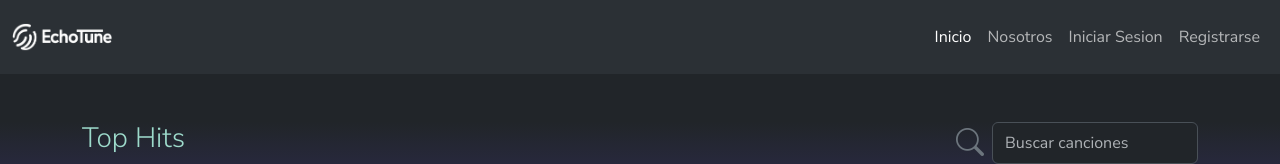
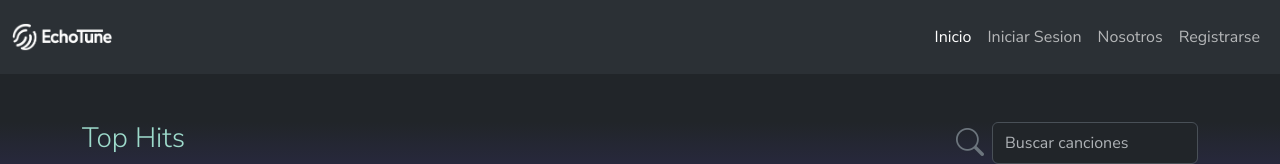
Before and after one commit to omarmatt31/echoTune, a React (Vite) app: page / in a window 1280 px wide. Shown: the top 164 px of the page. Built offline with nearby package versions, Linux system fonts and the light colour scheme.

Commit message:
agregue el boton cerrar sesión en el administrador y la logica necesaria para relizar la acción

```diff
--- a/src/App.jsx
+++ b/src/App.jsx
@@ -22,7 +22,7 @@ function App() {
   return (
     <>
     <BrowserRouter>
-      <Menu></Menu>
+      <Menu usuarioAdmin={usuarioAdmin} setUsuarioAdmin={setUsuarioAdmin}></Menu>
       <main>
         <Routes>
           <Route path="/" element={<Inicio canciones={canciones}></Inicio>}></Route>
--- a/src/components/pages/cancion/CardCancion.jsx
+++ b/src/components/pages/cancion/CardCancion.jsx
@@ -15,7 +15,7 @@ const CardCancion = ({cancion}) => {
                         </Card.Text>
                     </div>
                     <div className="d-flex ">
-                        <Button variant="" className="rounded-5 pe-0 pb-0"><i class="bi bi-play-circle fs-1 color-secundario"></i></Button>
+                        <Button variant="" className="rounded-5 pe-0 pb-0"><i className="bi bi-play-circle fs-1 color-secundario"></i></Button>
                     </div>
                 </Card.Body>
                 </div>
--- a/src/components/shared/Menu.jsx
+++ b/src/components/shared/Menu.jsx
@@ -1,25 +1,58 @@
+import Container from "react-bootstrap/Container";
+import Nav from "react-bootstrap/Nav";
+import Navbar from "react-bootstrap/Navbar";
+import LogoNav from "../../assets/echoTune_Logo-negativo.png";
+import { NavLink, Link, useNavigate} from "react-router";
+import { Button } from "react-bootstrap";
 
-import Container from 'react-bootstrap/Container';
-import Nav from 'react-bootstrap/Nav';
-import Navbar from 'react-bootstrap/Navbar';
-import LogoNav from '../../assets/echoTune_Logo-negativo.png'
-import { NavLink, Link } from 'react-router';
+function Menu({ usuarioAdmin, setUsuarioAdmin }) {
 
-function Menu() {
+  const navegacion = useNavigate()
+
+  const cerrarSesion = ()=>{
+    setUsuarioAdmin(false)
+    sessionStorage.removeItem('userAdmin')
+    navegacion('/')
+  }
   return (
     <Navbar expand="lg" className="bg-body-tertiary">
       <Container fluid>
-        <Navbar.Brand as={Link} to={'/'}><img src={LogoNav} alt="Logo EchoTune" className='logo-nav img-fluid'/></Navbar.Brand>
+        <Navbar.Brand as={Link} to={"/"}>
+          <img
+            src={LogoNav}
+            alt="Logo EchoTune"
+            className="logo-nav img-fluid"
+          />
+        </Navbar.Brand>
         <Navbar.Toggle aria-controls="navbarScroll" />
         <Navbar.Collapse id="navbarScroll">
-          <Nav
-            className="ms-auto"
-            navbarScroll
-          >
-            <NavLink to={'/'} className="nav-link">Inicio</NavLink>
-            <NavLink to={'/nosotros'} className="nav-link">Nosotros</NavLink>
-            <NavLink to={'/login'} className="nav-link">Iniciar Sesion</NavLink>
-            <NavLink to={'/*'} className="nav-link">Registrarse</NavLink>
+          <Nav className="ms-auto" navbarScroll>
+            <NavLink to={"/"} className="nav-link">
+              Inicio
+            </NavLink>
+            {usuarioAdmin ? (
+              <>
+                <NavLink to={"/administrador"} className="nav-link">
+                  Administrador
+                </NavLink>
+                <Button variant="outline-none" className="nav-link" onClick={cerrarSesion}>Cerrar Sesión</Button>
+                <NavLink to={"/nosotros"} className="nav-link">
+                Nosotros
+                </NavLink>
+              </>
+            ) : (
+              <>
+                <NavLink to={"/login"} className="nav-link">
+                  Iniciar Sesion
+                </NavLink>
+                <NavLink to={"/nosotros"} className="nav-link">
+                Nosotros
+                </NavLink>
+                <NavLink to={"/*"} className="nav-link">
+                  Registrarse
+                </NavLink>
+              </>
+            )}
           </Nav>
         </Navbar.Collapse>
       </Container>
```
